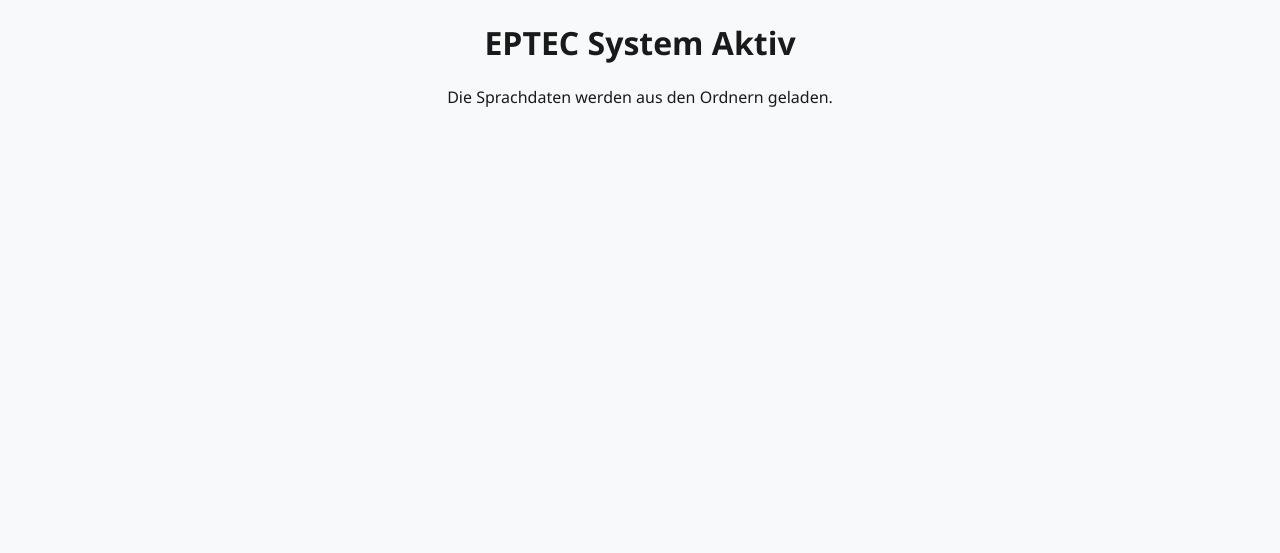
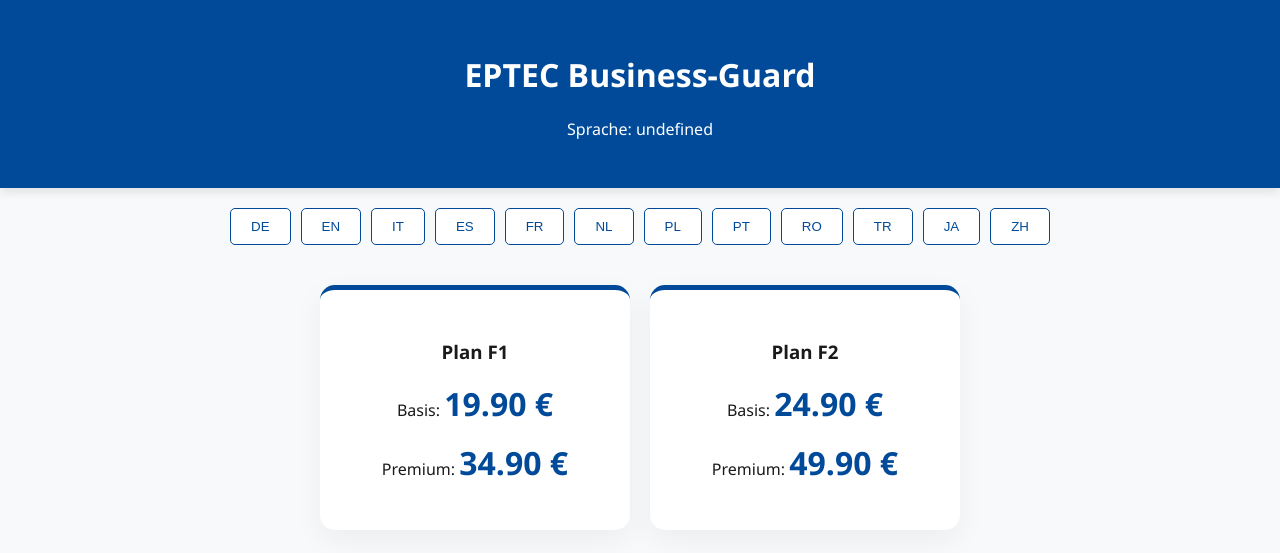
Before and after one commit to pghenke88-dot/eptec-core, a plain HTML site: page index.html in a window 1280 px wide. Drawn offline with Linux system fonts and the light colour scheme.

Commit message:
Update index.html

```diff
--- a/index.html
+++ b/index.html
@@ -1,12 +1,46 @@
 <!DOCTYPE html>
-<html>
+<html lang="de">
 <head>
+    <meta charset="UTF-8">
+    <meta name="viewport" content="width=device-width, initial-scale=1.0">
     <title>EPTEC Business-Guard</title>
     <link rel="stylesheet" href="assets/style.css">
 </head>
 <body>
-    <h1 class="brand">EPTEC System Aktiv</h1>
-    <p>Die Sprachdaten werden aus den Ordnern geladen.</p>
-    <script src="scripts/main.js"></script>
+
+<header>
+    <h1 id="brand-title">EPTEC Business-Guard</h1>
+    <p id="lang-status">Lädt...</p>
+</header>
+
+<div class="language-picker">
+    <button onclick="changeLanguage('de')">DE</button>
+    <button onclick="changeLanguage('en')">EN</button>
+    <button onclick="changeLanguage('it')">IT</button>
+    <button onclick="changeLanguage('es')">ES</button>
+    <button onclick="changeLanguage('fr')">FR</button>
+    <button onclick="changeLanguage('nl')">NL</button>
+    <button onclick="changeLanguage('pl')">PL</button>
+    <button onclick="changeLanguage('pt')">PT</button>
+    <button onclick="changeLanguage('ro')">RO</button>
+    <button onclick="changeLanguage('tr')">TR</button>
+    <button onclick="changeLanguage('ja')">JA</button>
+    <button onclick="changeLanguage('zh')">ZH</button>
+</div>
+
+<div class="price-container">
+    <div class="card">
+        <h3>Plan F1</h3>
+        <p>Basis: <span id="f1-basis" class="price">--</span></p>
+        <p>Premium: <span id="f1-premium" class="price">--</span></p>
+    </div>
+    <div class="card">
+        <h3>Plan F2</h3>
+        <p>Basis: <span id="f2-basis" class="price">--</span></p>
+        <p>Premium: <span id="f2-premium" class="price">--</span></p>
+    </div>
+</div>
+
+<script src="scripts/main.js"></script>
 </body>
 </html>
```
